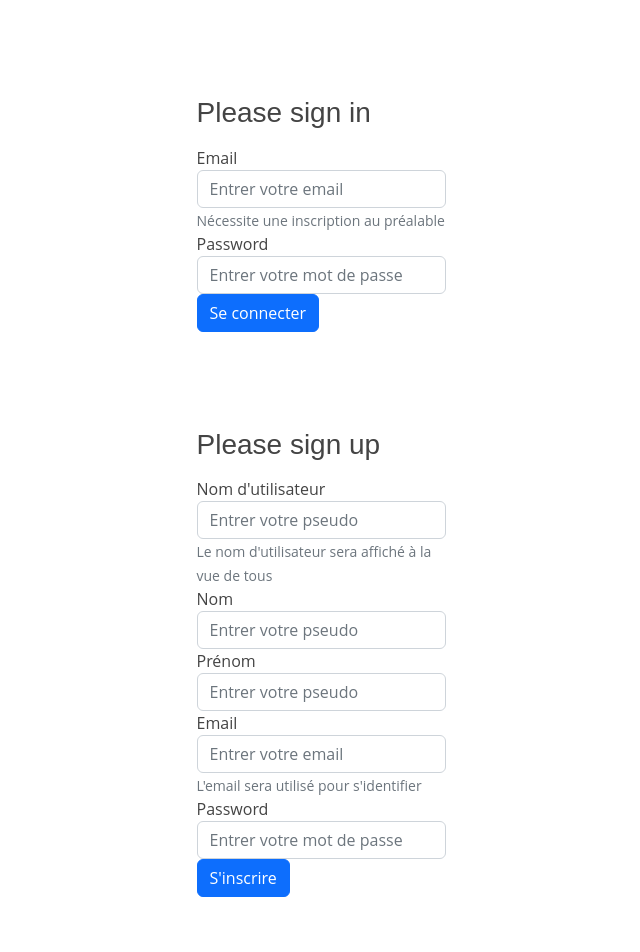
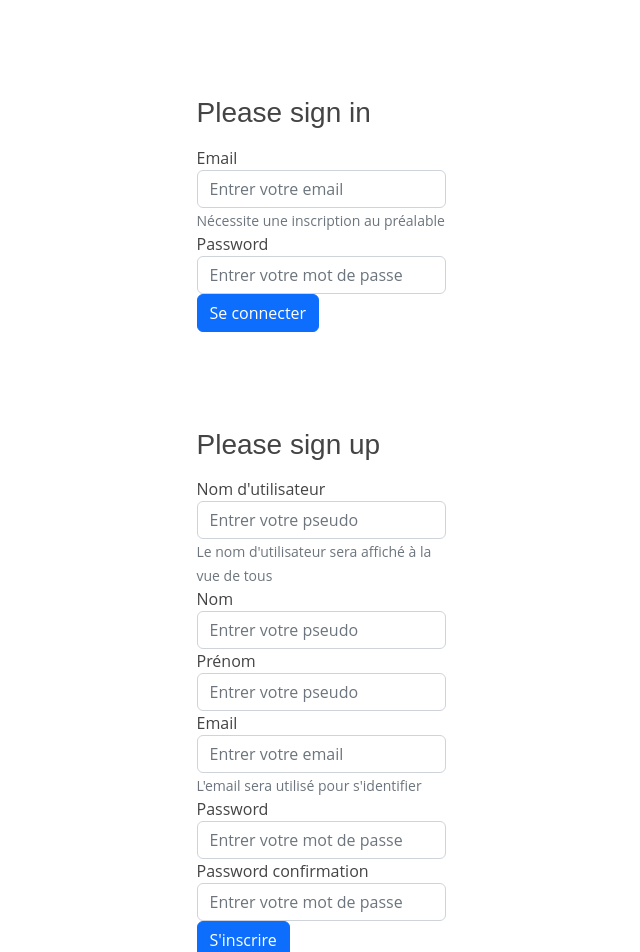
Before and after one commit to Projet-Collaboratif-CDA22/web-next-js-app, a Next.js app: page /connect in a window 1280 px wide. Shown: the top 952 px of the page, without its empty margins (319-959 px from the left). Built offline with nearby package versions, Linux system fonts and the light colour scheme.

Commit message:
feat(autocomplete): add autocomplete attributes on user forms

```diff
--- a/src/components/Account/AccountLogin.tsx
+++ b/src/components/Account/AccountLogin.tsx
@@ -13,25 +13,27 @@ export default function LoginSubmit() {
             <h1 className="h3 mb-3 font-weight-normal">Please sign in</h1>
             <form onSubmit={() => LoginSubmit()}>
               <div className="form-group">
-                <label htmlFor="email">Email</label>
+                <label htmlFor="loginEmail">Email</label>
                 <input
                   type="email"
                   className="form-control"
-                  id="email"
+                  id="loginEmail"
                   aria-describedby="emailHelp"
                   placeholder="Entrer votre email"
+                  autoComplete="email"
                 />
                 <small id="emailHelp" className="form-text text-muted">
                   Nécessite une inscription au préalable
                 </small>
               </div>
               <div className="form-group">
-                <label htmlFor="password">Password</label>
+                <label htmlFor="loginPassword">Password</label>
                 <input
                   type="password"
                   className="form-control"
-                  id="password"
+                  id="loginPassword"
                   placeholder="Entrer votre mot de passe"
+                  autoComplete="current-password"
                 />
               </div>
               <button type="submit" className="btn btn-primary">
--- a/src/components/Account/AccountRegister.tsx
+++ b/src/components/Account/AccountRegister.tsx
@@ -18,6 +18,7 @@ export default function Register() {
                   id="username"
                   aria-describedby="usernameHelp"
                   placeholder="Entrer votre pseudo"
+                  autoComplete="username"
                 />
                 <small id="usernameHelp" className="form-text text-muted">
                   Le nom d&apos;utilisateur sera affiché à la vue de tous
@@ -30,6 +31,7 @@ export default function Register() {
                   className="form-control"
                   id="lastname"
                   placeholder="Entrer votre pseudo"
+                  autoComplete="lastname"
                 />
               </div>
               <div className="form-group">
@@ -39,28 +41,41 @@ export default function Register() {
                   className="form-control"
                   id="firstname"
                   placeholder="Entrer votre pseudo"
+                  autoComplete="firstname"
                 />
               </div>
               <div className="form-group">
-                <label htmlFor="email">Email</label>
+                <label htmlFor="registerEmail">Email</label>
                 <input
                   type="email"
                   className="form-control"
-                  id="email"
+                  id="registerEmail"
                   aria-describedby="emailHelp"
                   placeholder="Entrer votre email"
+                  autoComplete="email"
                 />
                 <small id="emailHelp" className="form-text text-muted">
                   L&apos;email sera utilisé pour s&apos;identifier
                 </small>
               </div>
               <div className="form-group">
-                <label htmlFor="password">Password</label>
+                <label htmlFor="registerPassword">Password</label>
                 <input
                   type="password"
                   className="form-control"
-                  id="password"
+                  id="registerPassword"
                   placeholder="Entrer votre mot de passe"
+                  autoComplete="new-password"
+                />
+              </div>
+              <div className="form-group">
+                <label htmlFor="registerPasswordConfirm">Password confirmation </label>
+                <input
+                    type="password"
+                    className="form-control"
+                    id="registerPasswordConfirm"
+                    placeholder="Entrer votre mot de passe"
+                    autoComplete="new-password"
                 />
               </div>
               <button type="submit" className="btn btn-primary">
```
